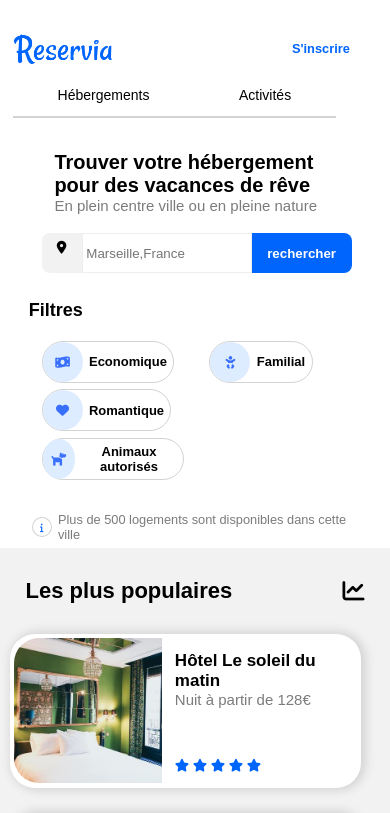
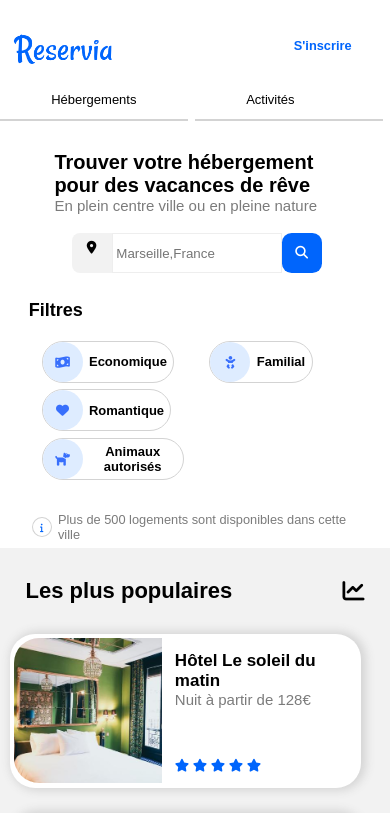
Before and after one commit to gabrielver/GabrielVerronet_2_03082021, a plain HTML site: page index.html in a window 390 px wide. Shown: the top 813 px of the page. Drawn offline with Linux system fonts and the light colour scheme.

Commit message:
derniere changements fait

```diff
--- a/index.html
+++ b/index.html
@@ -21,17 +21,7 @@
                 <a class="h" href="#hebergement">Hébergements</a>
             </li>
             <li class="menu">
-                <a class="h" href="#activité">Activités</a>
-            </li>
-
-            <li class="inscription">
-                <a class="S"  href="#" style="color: #0065FC;">S'inscrire</a>
-            </li>
-            <li class="menu2">
-                <a href="#hebergement">Hébergements</a>
-            </li>
-            <li class="menu2">
-                <a href="#activité">Activités</a>
+                <a class="h"  href="#activité">Activités</a>
             </li>
         </ul>
     </nav>
@@ -42,6 +32,7 @@
     <form action="rechercher">
         <i class="fa fa-map-marker" aria-hidden="true"></i>
         <input type="search" placeholder=" Marseille,France">
+        <i class="fas fa-search" id="loupe"></i>
         <button>rechercher</button>
     </form>
     <div class="Filtres">
@@ -57,7 +48,7 @@
                 <button><i class="fas fa-heart circle-icon"></i>Romantique</button>
             </li>
             <li class="dog">
-                <button><i class="fas fa-dog circle-icon"></i>Animaux autorisés</button>
+                <button id="dog"><i class="fas fa-dog circle-icon" ></i>Animaux autorisés</button>
             </li>
         </ul>
     </div>
--- a/style.css
+++ b/style.css
@@ -25,17 +25,29 @@ nav {
   justify-content: space-between;
   align-items: center;
 }
+
 .logo {
-  flex: 3;
+  width: 100px;
+  display: flex;
+  justify-content: space-between;
+  align-items: center;
+  flex: 1;
   padding-top: 1rem;
 }
-
+.logo a {
+  position: absolute;
+  top: 3rem;
+  right: 2rem;
+  font-weight: bold;
+}
 nav img {
   width: 100px;
 }
 
 nav ul {
-  padding-right: 2rem;
+  position: absolute;
+  top: 1.9rem;
+  right: 9rem;
   display: flex;
   justify-content: space-between;
   flex: 1;
@@ -70,13 +82,6 @@ nav .menu a:hover {
   color: #0065fc;
   border-top: 2px solid #0065fc;
 }
-nav .menu2 {
-  display: none;
-}
-
-.logo a {
-  display: none;
-}
 
 .titre {
   padding: 0.5rem 1.5rem;
@@ -105,6 +110,7 @@ form i {
   border-radius: 8px 0 0 8px;
   display: flex;
   text-align: center;
+  justify-content: center;
   padding: 0.7rem 0.5rem;
 }
 
@@ -116,6 +122,10 @@ form button {
   border-radius: 0 8px 8px 0;
   width: 100px;
   height: 40px;
+}
+
+#loupe {
+  display: none;
 }
 
 input {
@@ -150,7 +160,7 @@ input {
   color: #386ffc;
   background: #deecff;
   border-radius: 50%;
-  width: 40px;
+  min-width: 40px;
   height: 40px;
   text-align: center;
   line-height: 40px;
@@ -556,10 +566,6 @@ input {
   .Filtres li {
     padding: 0rem 0.5rem;
   }
-
-  .Filtres .dog {
-    width: 50%;
-  }
 }
 @media only screen and (max-width: 500px) and (min-width: 150px) {
   html {
@@ -577,48 +583,33 @@ input {
     margin: 0;
     padding: 1rem 1rem;
   }
-  .logo {
-    width: 100px;
+
+  nav ul {
+    position: absolute;
+    top: 6rem;
+    left: 0px;
+    right: 0px;
     display: flex;
-    justify-content: space-between;
+    justify-content: space-evenly;
     align-items: center;
+    list-style: none;
   }
-  .logo a {
-    display: flex;
-    padding-left: 14rem;
-    font-weight: bold;
-  }
-  nav .menu {
-    display: none;
-  }
-  nav .inscription {
-    display: none;
-  }
-  nav .menu2 {
-    display: flex;
-    grid-row: 2/3;
-    justify-content: center;
-    align-items: center;
-    padding: 1rem 0rem;
+  li .menu {
+    margin: 0;
+    padding: 0;
   }
 
-  nav .menu2 a {
-    padding: 0rem 3.5rem;
-    padding-bottom: 1rem;
-    border-bottom: 2px solid lightgray;
-    font-size: 14px;
-  }
-  nav .inscrir {
-    display: flex;
-    justify-self: center;
-    align-items: flex-end;
-    list-style: none;
-    grid-row: 1/2;
+  li a.h {
+    font-size: 13px;
+    min-width: 187.5px;
+    padding: 1rem 4rem;
+    border-bottom: solid 2px lightgray;
   }
 
-  nav .menu2 a:hover {
+  nav .menu a:hover {
     color: #0065fc;
     border-bottom: 2px solid #0065fc;
+    border-top: none;
   }
 
   body {
@@ -635,6 +626,21 @@ input {
     display: flex;
     justify-content: center;
   }
+
+  form button {
+    display: none;
+  }
+
+  #loupe {
+    display: flex;
+    justify-content: center;
+    align-items: center;
+    color: white;
+    font-weight: bold;
+    background: #0065fc;
+    border-radius: 0.75rem;
+  }
+
   .Filtres {
     display: grid;
     grid-template-rows: 1fr 3fr;
```
